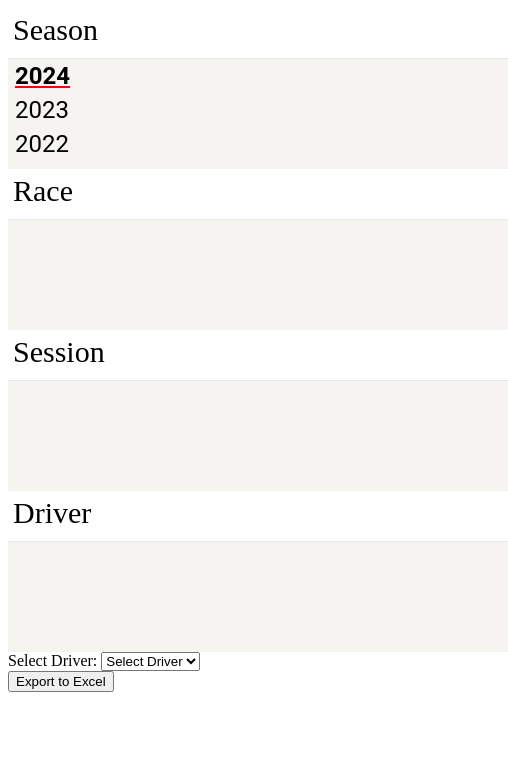
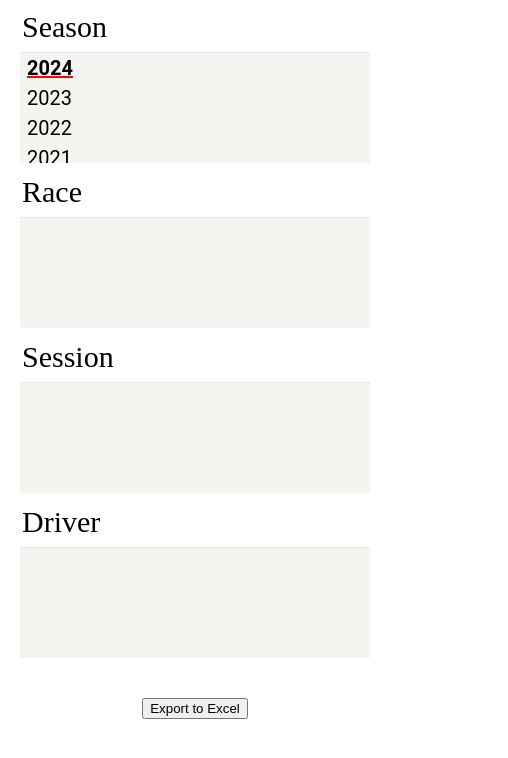
Before and after one commit to rakesh-i/stint-data, a plain HTML site: page index.html in a window 390 px wide. Shown: the whole page, 508 px wide, since content can reach past the window. Drawn offline with Linux system fonts and the light colour scheme; no server answers.

Commit message:
basic responsive ui

```diff
--- a/index.html
+++ b/index.html
@@ -7,6 +7,7 @@
     <link rel="stylesheet" href="style.css">
 </head>
 <body>
+    <div class="selection">
         <div class="season content">
             <div class="header">Season</div>
             <div class="year-container container">
@@ -43,32 +44,13 @@
                 </ul>
             </div>
         </div>
-
-    <!-- <div>
-      <label for="year">Year: </label>
-      <input type="number" id="year" name="year">
-      <button id="find">Search</button>
-    </div> -->
-    <!-- <div id="country-container" >
-        <label for="country">Select Country:</label>
-        <select id="country" onchange="fetchSessions()">
-            <option value="">Select Country</option>
-        </select>
-    </div> -->
-    <!-- <div id="session-container" >
-        <label for="session">Select Session:</label>
-        <select id="session" onchange="showDriverSearch()">
-            <option value="">Select Session</option>
-        </select>
-    </div> -->
-    <div id="driver-container" >
-        <label for="driver">Select Driver:</label>
-        <select name="" id="driver" onchange="searchDriver()">
-            <option value="">Select Driver</option>
-        </select>
     </div>
 
+    <div class="table">
         <div id="table-container"></div>
+    </div>
+
+
     <button onclick="exportToExcel()">Export to Excel</button>
     <script src="https://cdnjs.cloudflare.com/ajax/libs/xlsx/0.16.9/xlsx.full.min.js"></script>
     <script src="script.js"></script>
--- a/script.js
+++ b/script.js
@@ -41,7 +41,7 @@ function selectDriver(event){
     searchDriver(event.target.value);
 }
 
-function createDriverlist(data){
+function createDriverList(data){
     const driverList = document.querySelector('#driver-list');
     driverList.innerHTML = '';
     data.forEach(x=>{
@@ -56,7 +56,7 @@ function createDriverlist(data){
     });
 }
 
-function createSession(data){
+function createSessionList(data){
     const sessionList = document.querySelector('#session-list');
     sessionList.innerHTML = '';
     data.forEach(x=>{
@@ -101,44 +101,28 @@ function createRacelist(data){
 }
 
 function createYearlist(){
-    // Get all list items
     const listYears = document.querySelectorAll('.year-container li');
 
-    // Add event listener to each list item
     listYears.forEach(item => {
         item.addEventListener('click', selectYear);
     });
 
-    // Select the first item by default
     listYears[0].classList.add('choose');
     listYears[0].scrollIntoView({ behavior: 'smooth', block: 'start' });
     fetchMeetings(listYears[0].textContent);
 }
 
-createYearlist();
-
-
 async function fetchMeetings(year){
-    // let year = document.getElementById('year').value;
     let meetings = await fetch(`${apiBaseURL}/meetings?year=${year}`);
     let data = await meetings.json();
     console.log(data);
     createRacelist(data);
-    // const countrySelect = document.getElementById('country');
-    // countrySelect.innerHTML = '<option value="">Select Country</option>';
-    // data.forEach(x=>{
-    //     const option = document.createElement('option');
-    //     option.value = x.country_name;
-    //     option.textContent = x.country_name;
-    //     countrySelect.appendChild(option);
-    // });
-    // document.getElementById('country-container').style.display = 'block';
 }
 
 async function fetchSessions(country) {;
     const year = document.querySelector('.year-container li.choose').textContent;
+    console.log(year, country);
 
-    console.log(year, country);
     if (!country) {
         alert('Please select a country.');
         return;
@@ -146,20 +130,11 @@ async function fetchSessions(country) {;
     let session = await fetch(`${apiBaseURL}/sessions?country_name=${country}&year=${year}`);
     let data = await session.json();
     console.log(data);
-    // const sessionSelect = document.getElementById('session');
-    // sessionSelect.innerHTML = '<option value="">Select Session</option>';
-    // data.forEach(x=>{
-    //     const option = document.createElement('option');
-    //     option.value = x.session_key;
-    //     option.textContent = x.session_name;
-    //     sessionSelect.appendChild(option);
-    // });
-    createSession(data);
-    // document.getElementById('session-container').style.display = 'block';
+
+    createSessionList(data);
 }
 
 async function showDriverSearch(sessionKey) {
-    // const sessionKey = document.getElementById('session').value;
     let drivers = await fetch(`${apiBaseURL}/drivers?session_key=${sessionKey}`);
     let data = await drivers.json();
     console.log(data);
@@ -167,16 +142,7 @@ async function showDriverSearch(sessionKey) {
         alert('Please select a session.');
         return;
     }
-    // const driverSelect = document.getElementById('driver');
-    // driverSelect.innerHTML = '<option value="">Select Driver</option>';
-    // data.forEach(x=>{
-    //     const option = document.createElement('option');
-    //     option.value = x.driver_number;
-    //     option.textContent = x.broadcast_name;
-    //     driverSelect.appendChild(option);
-    // });
-    // document.getElementById('driver-container').style.display = 'block';
-    createDriverlist(data);
+    createDriverList(data);
 }
 
 async function gatherdata(driver_number){
@@ -303,3 +269,5 @@ function searchDriver(driver){
   stinttyre = [];
   gatherdata(driver);
 }
+
+createYearlist();
--- a/style.css
+++ b/style.css
@@ -5,9 +5,24 @@
     background-color: red;
 }
 
+.table{
+    display: flex;
+    max-width: 100%;
+    overflow-x: auto;
+}
 body{
-    /* background-color: rgb(246 244 240 ); */
+    display: flex;
+    flex-direction: column;
+    align-items: center;
+    gap: 20px;
 }
+
+.selection{
+    display: flex;
+    flex-direction: row;
+    gap: 10px;
+}
+
 .container {
     height: 100px;
     overflow-y: auto;
@@ -15,7 +30,6 @@ body{
     background-color: rgb(246 244 240 );
 }
 
-/* Styling individual list items */
 ul {
     list-style-type: none;
     padding: 0;
@@ -24,28 +38,40 @@ ul {
 
 li {
     font-family: 'roboto';
-    font-size: 24px;
+    font-size: 20px;
     padding: 3px 2px;
-    cursor: pointer; /* Indicate that items are clickable */
+    cursor: pointer;
 }
 
-/* Style for the choose item */
 li.choose {
-    /* background-color: #007bff; Highlight color */
     text-decoration: underline;
     text-decoration-color: red;
-    /* color: white;              */
     font-weight: 600;
 }
 
 .content{
-    width: 500px;
+    width: 350px;
 }
 
 .header{
     font-size: 30px;
-    padding: 5px;
+    padding: 2px;
     border-bottom: solid 1px #e5e7eb;
     background-color: #ffffff;
     height: 40px;
 }
+
+@media(max-width:768px){
+    .selection{
+        flex-direction: column;
+    }
+    .content{
+        display: flex;
+        flex-direction: column;
+    }
+    .table{
+        min-width: 350px;
+    }
+
+
+}
```
Lines whose indentation alone changed are shown as unchanged.
